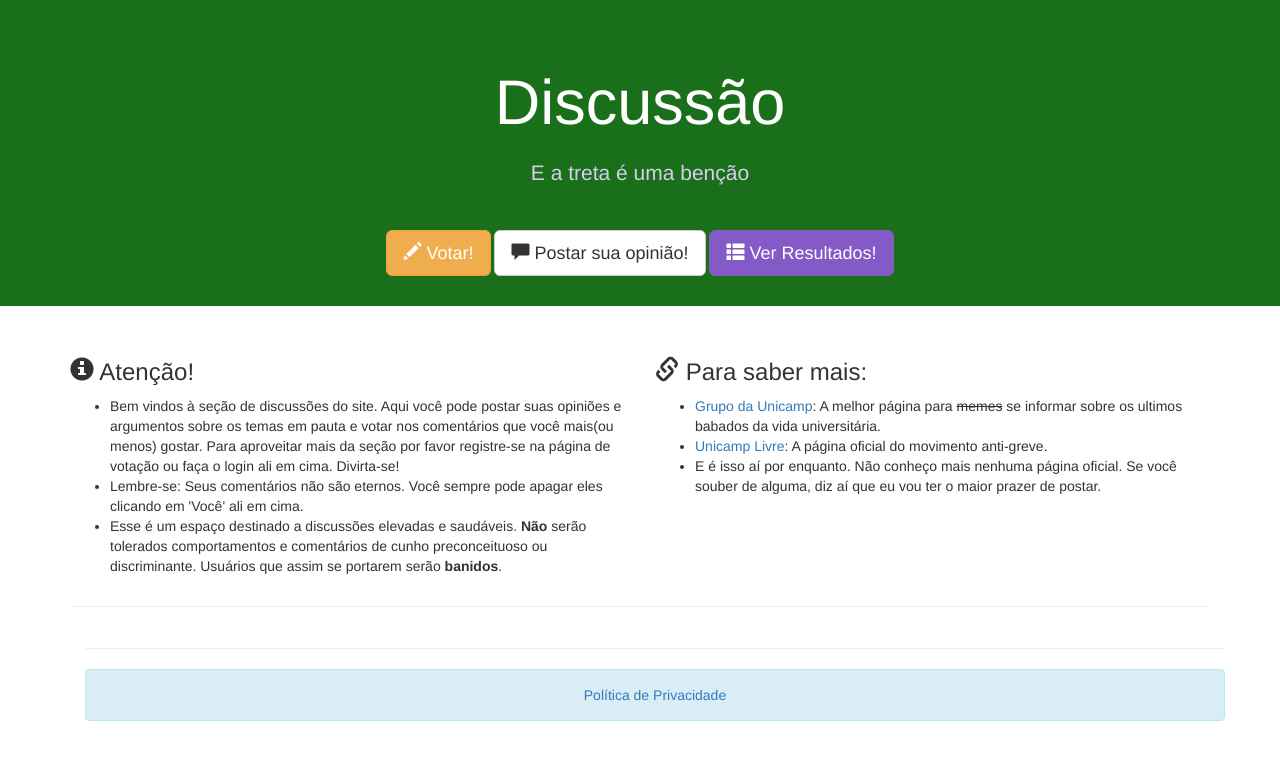
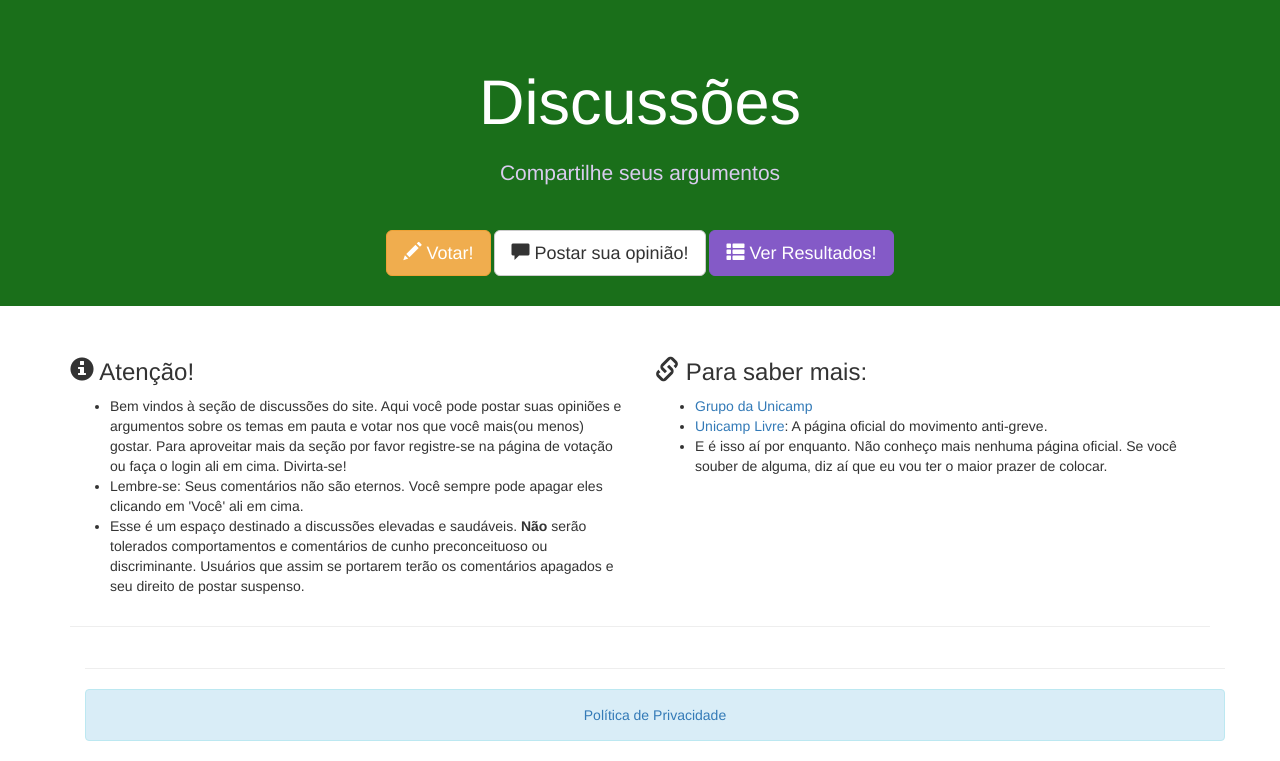
Before and after one commit to Maronato/votaunicamp, a Django app: page /arguments/ in a window 1280 px wide. Shown: the part 51-812 px from the top of the page. Before the commit the page ends 772 px from the top, so only its background shows below. Run offline with Django 3.2, Linux system fonts and the light colour scheme; data that the repository does not hold is empty; some libraries are stand-ins or nearby versions.

Commit message:
Push to heroku

```diff
--- a/app/templates/arguments.html
+++ b/app/templates/arguments.html
@@ -6,8 +6,8 @@
 
 <div class="jumbotron text-center">
     <div class="container">
-        <h1>Discussão</h1>
-        <p>E a treta é uma benção</p>
+        <h1>Discussões</h1>
+        <p>Compartilhe seus argumentos</p>
         <a type="button" class="btn btn-lg btn-warning" href="/"><span class="glyphicon glyphicon-pencil"></span> Votar!</a>
         {% if user.is_authenticated %}
         <a type="button" data-toggle="modal" data-target="#commentModal" class="btn btn-lg btn-default" href="#"><span class="glyphicon glyphicon-comment"></span> Postar sua opinião!</a>
@@ -25,26 +25,25 @@
             <ul>
 
                 <li>Bem vindos à seção de discussões do site. Aqui você pode postar suas opiniões e argumentos
-                sobre os temas em pauta e votar nos comentários que você mais(ou menos) gostar. Para aproveitar mais da
+                sobre os temas em pauta e votar nos que você mais(ou menos) gostar. Para aproveitar mais da
                 seção por favor registre-se na página de votação ou faça o login ali em cima. Divirta-se!</li>
 
                 <li>Lembre-se: Seus comentários não são eternos. Você sempre pode apagar eles clicando em 'Você' ali em cima.</li>
 
                 <li>Esse é um espaço destinado a discussões elevadas e saudáveis. <b>Não</b> serão tolerados comportamentos e
-                comentários de cunho preconceituoso ou discriminante. Usuários que assim se portarem serão <b>banidos</b>.</li>
+                comentários de cunho preconceituoso ou discriminante. Usuários que assim se portarem terão os comentários apagados e seu direito de postar suspenso.</li>
 
             </ul>
         </div>
         <div class="col-md-6">
               <h3><span class="glyphicon glyphicon-link"></span> Para saber mais:</h3>
             <ul>
-                <li><a href="https://www.facebook.com/groups/GrupoUnicamp" >Grupo da Unicamp</a>: A melhor página para
-                    <strike>memes</strike> se informar sobre os ultimos babados da vida universitária.</li>
+                <li><a href="https://www.facebook.com/groups/GrupoUnicamp" >Grupo da Unicamp</a></li>
 
                 <li><a href="https://www.facebook.com/unicamplivre" >Unicamp Livre</a>: A página oficial do movimento anti-greve.</li>
 
                 <li>E é isso aí por enquanto. Não conheço mais nenhuma página oficial. Se você souber de alguma, diz aí
-                que eu vou ter o maior prazer de postar.</li>
+                que eu vou ter o maior prazer de colocar.</li>
 
             </ul>
         </div>
@@ -60,6 +59,7 @@
                 {{arg.text}}
                 <br>
                 <br>
+                <p>Por: {{arg.profile.first_name}}</p>
                 <form class="inl" action="/like_comment/" method="POST" id="{{arg.id}}">
                     {% csrf_token %}
                     <button type="submit" name="press" value="{{arg.id}}" class="btn btn-sm btn-success"><span class="glyphicon glyphicon-ok"></span> {{arg.likes}}</button>
@@ -83,6 +83,7 @@
                 {{arg.text}}
                 <br>
                 <br>
+                <p>Por: {{arg.profile.first_name}}</p>
                 <form class="inl" action="/like_comment/" method="POST" id="{{arg.id}}">
                     {% csrf_token %}
                     <button type="submit" name="press" value="{{arg.id}}" class="btn btn-sm btn-success"><span class="glyphicon glyphicon-ok"></span> {{arg.likes}}</button>
--- a/app/templates/base.html
+++ b/app/templates/base.html
@@ -67,7 +67,7 @@
     }
     .jumbotron .lang-logo {
         display: block;
-        background: #FD0006;
+        background: #775BD3;
         border-radius: 50%;
         overflow: hidden;
         width: 100px;
--- a/gettingstarted/settings.py
+++ b/gettingstarted/settings.py
@@ -25,7 +25,7 @@ PROJECT_ROOT = os.path.dirname(os.path.abspath(__file__))
 SECRET_KEY = os.environ.get('DJANGO_SECRET')
 
 # SECURITY WARNING: don't run with debug turned on in production!
-DEBUG = False
+DEBUG = True
 
 
 # Application definition
```
Also changed, not shown: app/templates/index.html (+1 -8 lines), app/templates/results.html (+6 -4 lines), README.md.
